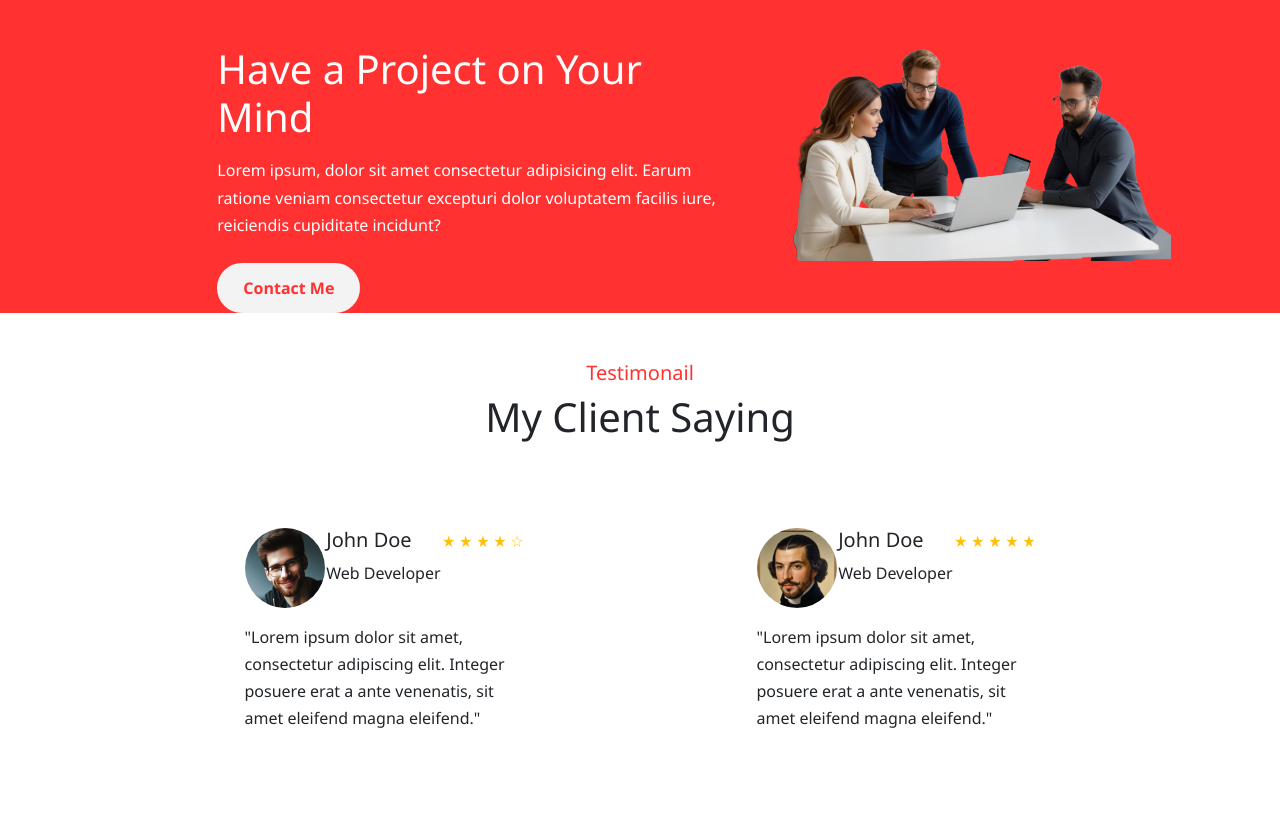
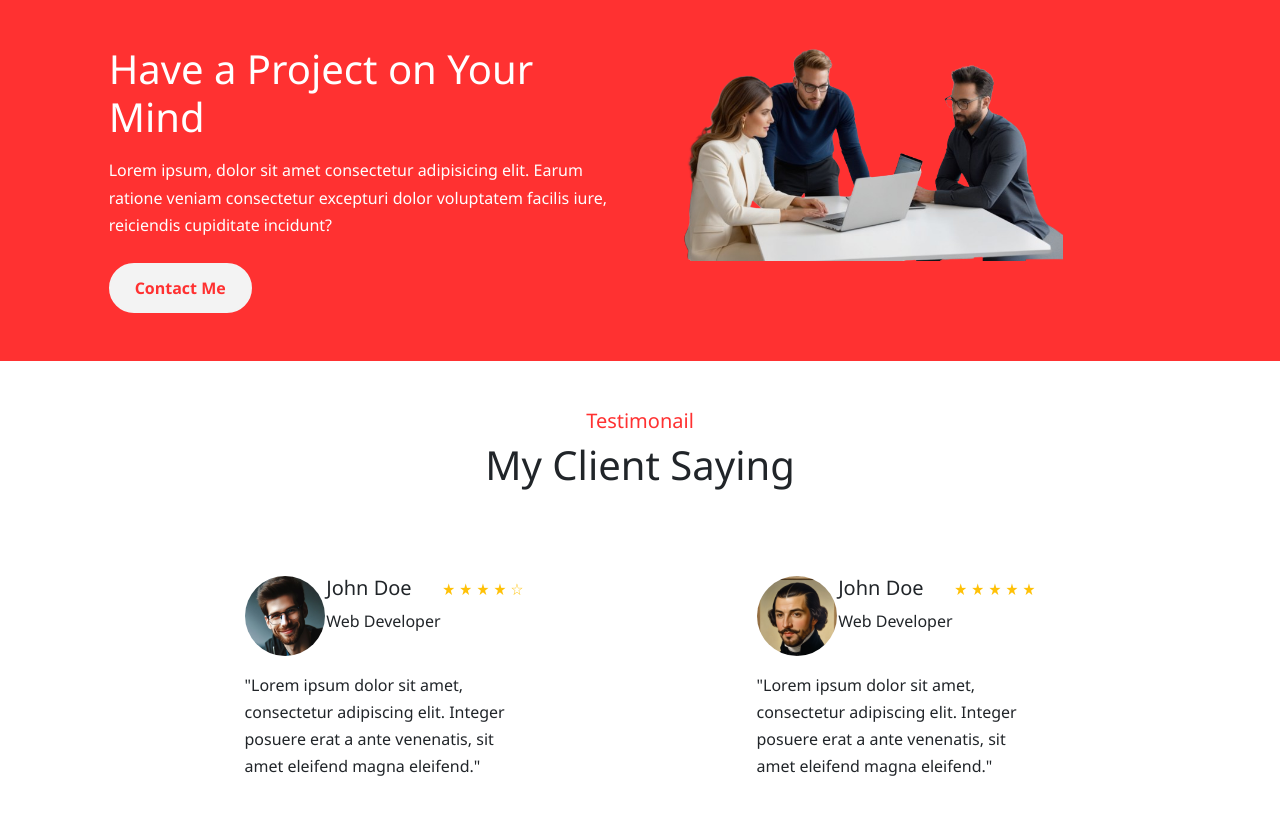
Before and after one commit to PathumDon/pathum_online, a plain HTML site: page index.html in a window 1280 px wide. Shown: the part 5141-5960 px from the top of the page. Drawn offline with nearby package versions, Linux system fonts and the light colour scheme.

Commit message:
fix margin

```diff
--- a/index.html
+++ b/index.html
@@ -518,14 +518,14 @@
 
     <div class="project-on-your-mind-section pt-5">
         <div class="row">
-            <div class="col-2">
+            <div class="col-1">
 
             </div>
-            <div class="col-5 align-self-center">
+            <div class="col-10 col-md-5 align-self-center">
                 <h1 class="text-white mb-3">Have a Project on Your Mind</h1>
                 <p class="text-white mb-4">Lorem ipsum, dolor sit amet consectetur adipisicing elit. Earum ratione veniam consectetur excepturi dolor voluptatem facilis iure, reiciendis cupiditate incidunt?</p>
                 <div class="div">
-                    <button type="button" class="btn button-light-l ps-4 pe-4">Contact Me</button>
+                    <button type="button" class="btn button-light-l ps-4 pe-4 mb-5">Contact Me</button>
                 </div>
             </div>
 
```
